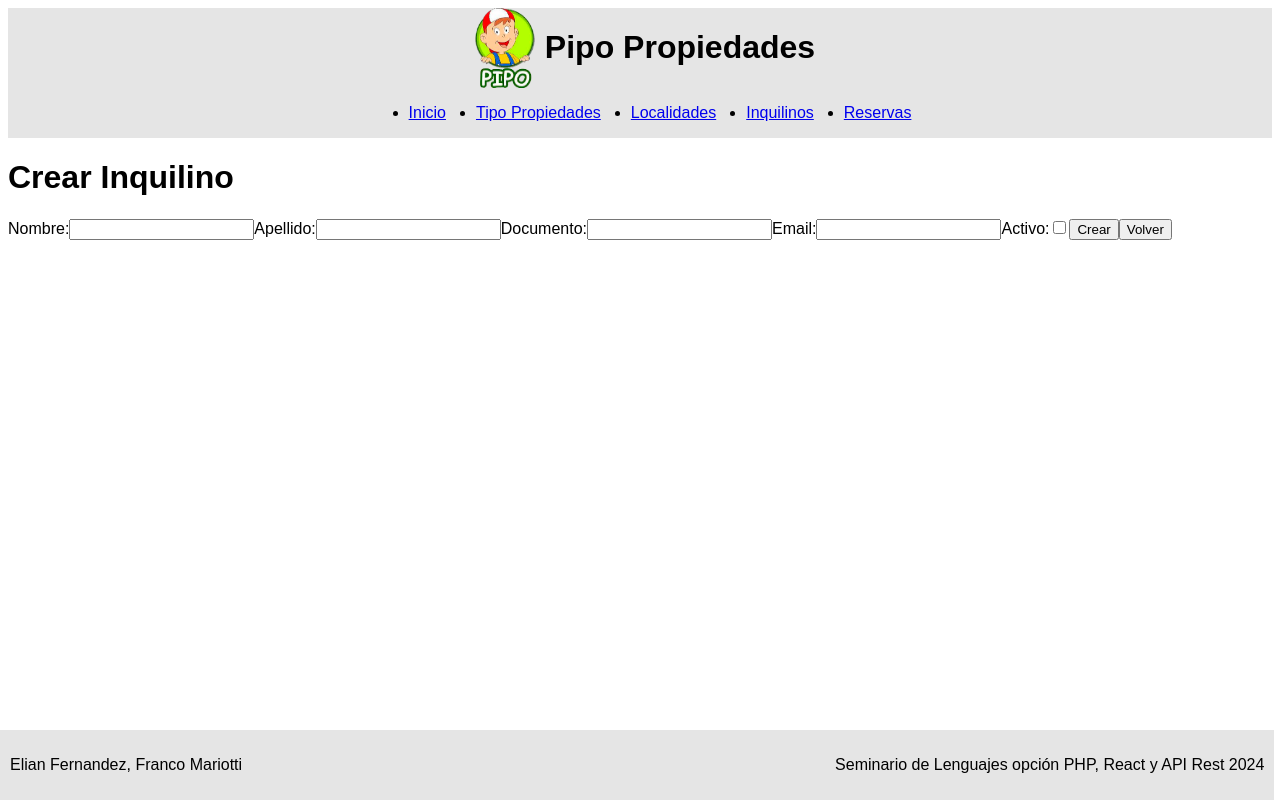
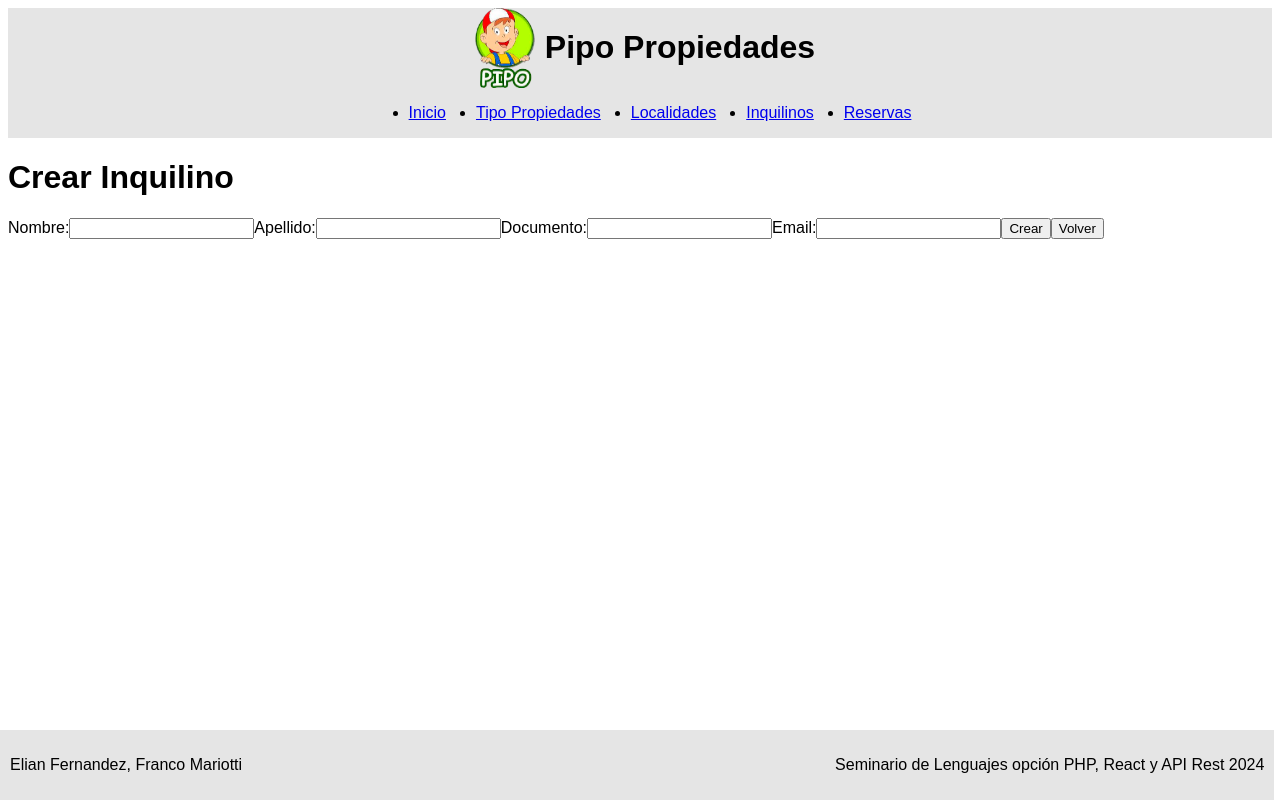
Before and after one commit to ElianDFernandez/UNLP-Seminario-PHP, a React (Create React App) app in the folder inmobiliaria/: page /inquilinos/new in a window 1280 px wide. Built offline with nearby package versions, Linux system fonts and the light colour scheme; no server answers.

Commit message:
Iniquilino precarga de formulario, cambios en su controlador

```diff
--- a/inmobiliaria/src/pages/inquilino/EditInquilinoPage.jsx
+++ b/inmobiliaria/src/pages/inquilino/EditInquilinoPage.jsx
@@ -1,4 +1,4 @@
-import React from "react";
+import React, { useEffect } from "react";
 import { useNavigate } from "react-router-dom";
 import { useFindById, useForm } from "../../utils/function.js";
 import { urlInquilino } from "../../config/general-config.js";
@@ -18,46 +18,48 @@ const EditInquilinoPage = () => {
 
     const validacion = (form) => {
         const errores = {};
-        let isError = false;
-        if (!form.nombre.trim()) {
+        if (!form.nombre) {
             errores['nombre'] = "El campo nombre es obligatorio";
-            isError = true;
         } else if (form.nombre.length > 25) {
         errores['nombre'] = "El nombre no puede tener más de 25 caracteres";
-        isError = true;
         }
-        if (!form.apellido.trim()) {
+        if (!form.apellido) {
         errores['apellido'] = "El campo apellido es obligatorio";
-        isError = true;
         } else if (form.apellido.length > 15) {
         errores['apellido'] = "El apellido no puede tener más de 15 caracteres";
-        isError = true;
         }
-        if (!form.documento.trim()) {
+        if (!form.documento) {
         errores['documento'] = "El campo documento es obligatorio";
-        isError = true;
         } else if (form.documento.length > 25) {
         errores['documento'] = "El documento no puede tener más de 25 caracteres";
-        isError = true;
         }
-        if (!form.email.trim()) {
+        if (!form.email) {
             errores['email'] = "El campo email es obligatorio";
-            isError = true;
           } else if (form.email.length > 20) {
             errores['email'] = "El email no puede tener más de 20 caracteres";
-            isError = true;
           }
-
-        return isError ? errores : null;
+        if (!form.activo) {
+            form.activo = 0
+        }
+        return errores;
       };
 
+    const { form, setForm, errores, loading, handleChange, handleSubmit, mensaje } = useForm(dataInicial, validacion,  `${urlInquilino}/${id}`, 'PUT');
 
-    const { form, errores, loading, handleChange, handleSubmit, mensaje } = useForm(dataInicial, validacion, `${urlInquilino}/${id}`, 'PUT');
+    useEffect(() => {
+        if (data) {
+          setForm({ nombre: data.nombre,
+                    apellido: data.apellido,
+                    documento: data.documento,
+                    email: data.email,
+                    activo: !!data && data.activo
+                });
+        }
+      }, [data, setForm]);
 
     const handleGoBack = () => {
         navigate(-1);
     };
-
 
     return (
         <div className='App'>
@@ -65,24 +67,19 @@ const EditInquilinoPage = () => {
             {mensaje && <p>{mensaje}</p>}
             {!data ? (<p>Cargando datos...</p>) : (
             <form onSubmit={handleSubmit}>
-                <label>Nombre:
-                    <input type="text" className="form-control" name="nombre" placeholder = {data.nombre} value={form.nombre} onChange={handleChange} />
+                <label>Nombre:<input type="text" className="form-control" name="nombre" placeholder = {data.nombre} value={form.nombre} onChange={handleChange} />
                     {errores && <p>{errores['nombre']}</p>}
                 </label>
-                <label>Apellido:
-                    <input type="text" className="form-control" name="apellido" placeholder = {data.apellido} value={form.apellido} onChange={handleChange} />
+                <label>Apellido:<input type="text" className="form-control" name="apellido" placeholder = {data.apellido} value={form.apellido} onChange={handleChange} />
                     {errores && <p>{errores['apellido']}</p>}
                 </label>
-                <label>Documento:
-                    <input type="text" className="form-control" name="documento" placeholder = {data.documento} value={form.documento} onChange={handleChange} />
+                <label>Documento:<input type="text" className="form-control" name="documento" placeholder = {data.documento} value={form.documento} onChange={handleChange} />
                     {errores && <p>{errores['documento']}</p>}
                 </label>
-                <label>Email:
-                    <input type="text" className="form-control" name="email" placeholder = {data.email} value={form.email} onChange={handleChange} />
+                <label>Email:<input type="text" className="form-control" name="email" placeholder = {data.email} value={form.email} onChange={handleChange} />
                     {errores && <p>{errores['email']}</p>}
                 </label>
-                <label>Activo:
-                    <input type="checkbox" name="activo"  checked={form.activo} onChange={handleChange} />
+                <label>Activo:<input type="checkbox" name="activo"  checked={form.activo} onChange={handleChange} />
                     {errores && <p>{errores['activo']}</p>}
                 </label>
                 <button type="submit">Guardar</button>
--- a/inmobiliaria/src/pages/inquilino/NewInquilinoPage.jsx
+++ b/inmobiliaria/src/pages/inquilino/NewInquilinoPage.jsx
@@ -14,27 +14,30 @@ const NewInquilinoPage = () => {
 
     const validacion = (form) => {
         const errores = {};
-        let isError = false;
-        if (!form.nombre.trim()) {
-          errores['nombre'] = "El campo nombre es obligatorio";
-          isError = true;
+        if (!form.nombre) {
+            errores['nombre'] = "El campo nombre es obligatorio";
+        } else if (form.nombre.length > 25) {
+        errores['nombre'] = "El nombre no puede tener más de 25 caracteres";
         }
-        if (!form.apellido.trim()) {
-          errores['apellido'] = "El campo apellido es obligatorio";
-          isError = true;
+        if (!form.apellido) {
+        errores['apellido'] = "El campo apellido es obligatorio";
+        } else if (form.apellido.length > 15) {
+        errores['apellido'] = "El apellido no puede tener más de 15 caracteres";
         }
-        if (!form.documento.trim()) {
-          errores['documento'] = "El campo documento es obligatorio";
-          isError = true;
+        if (!form.documento) {
+        errores['documento'] = "El campo documento es obligatorio";
+        } else if (form.documento.length > 25) {
+        errores['documento'] = "El documento no puede tener más de 25 caracteres";
         }
-        if (!form.email.trim()) {
-          errores['email'] = "El campo email es obligatorio";
-          isError = true;
-        }
-        return isError ? errores : null;
+        if (!form.email) {
+            errores['email'] = "El campo email es obligatorio";
+          } else if (form.email.length > 20) {
+            errores['email'] = "El email no puede tener más de 20 caracteres";
+          }
+        return errores;
       };
 
-    const { form, errores, loading, handleChange, handleSubmit, mensaje } = useForm(dataInicial, validacion, urlInquilino, 'POST');
+    const { form, setForm, errores, loading, handleChange, handleSubmit, mensaje } = useForm(dataInicial, validacion, urlInquilino, 'POST');
 
     const navigate = useNavigate();
 
@@ -47,25 +50,17 @@ const NewInquilinoPage = () => {
             <h1>Crear Inquilino</h1>
             {mensaje && <p>{mensaje}</p>}
             <form onSubmit={handleSubmit}>
-                <label>Nombre:
-                    <input type="text" className="form-control" name="nombre" value={form.nombre} onChange={handleChange} />
+                <label>Nombre:<input type="text" className="form-control" name="nombre" value={form.nombre} onChange={handleChange} />
                     {errores.nombre && <div className="alerta"><p>{errores.nombre}</p></div>}
                 </label>
-                <label>Apellido:
-                    <input type="text" className="form-control" name="apellido" value={form.apellido} onChange={handleChange} />
+                <label>Apellido:<input type="text" className="form-control" name="apellido" value={form.apellido} onChange={handleChange} />
                     {errores.apellido && <div className="alerta"><p>{errores.apellido}</p></div>}
                 </label>
-                <label>Documento:
-                    <input type="text" className="form-control" name="documento" value={form.documento} onChange={handleChange} />
+                <label>Documento:<input type="text" className="form-control" name="documento" value={form.documento} onChange={handleChange} />
                     {errores.documento && <div className="alerta"><p>{errores.documento}</p></div>}
                 </label>
-                <label>Email:
-                    <input type="text" className="form-control" name="email" value={form.email} onChange={handleChange} />
+                <label>Email:<input type="text" className="form-control" name="email" value={form.email} onChange={handleChange} />
                     {errores.email && <div className="alerta"><p>{errores.email}</p></div>}
-                </label>
-                <label>Activo:
-                    <input type="checkbox" className="form-control" name="activo" checked={form.activo} onChange={handleChange} />
-                    {errores.activo && <div className="alerta"><p>{errores.activo}</p></div>}
                 </label>
                 <button type="submit">Crear</button>
                 <button type="button" onClick={handleGoBack}>Volver</button>
```
Also changed, not shown: 2 other files (tests, documents, lock files or other folders).
